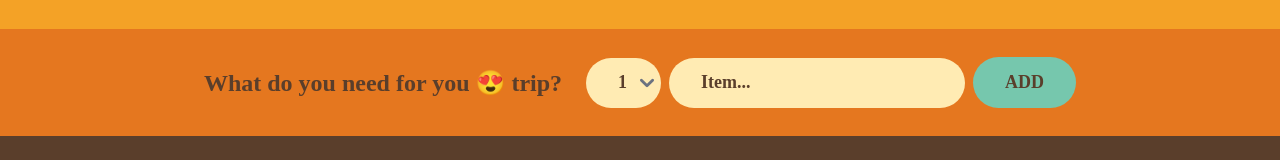
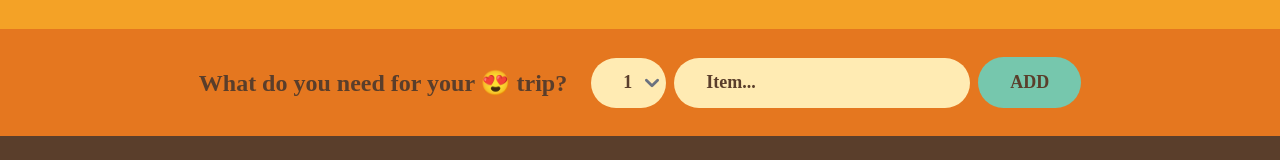
Before and after one commit to momen-arabi/react-travel-list, a React (Create React App) app: page / in a window 1280 px wide. Shown: the part 139-299 px from the top of the page. Built offline with nearby package versions, Linux system fonts and the light colour scheme.

Commit message:
Fix typo in ListForm heading

```diff
--- a/src/components/ListForm.jsx
+++ b/src/components/ListForm.jsx
@@ -14,7 +14,7 @@ export default function ListForm({ onAddItems }) {
   return (
     <form className="add-form" onSubmit={(e) => handelSubmit(e)}>
       <h3>
-        <strong>What do you need for you 😍 trip?</strong>
+        <strong>What do you need for your 😍 trip?</strong>
       </h3>
       <select name="qty" id="qty" value={qty} onChange={(e) => setQty(+e.target.value)}>
         {Array.from({ length: 20 }, (_, i) => i + 1).map((num) => (
```
